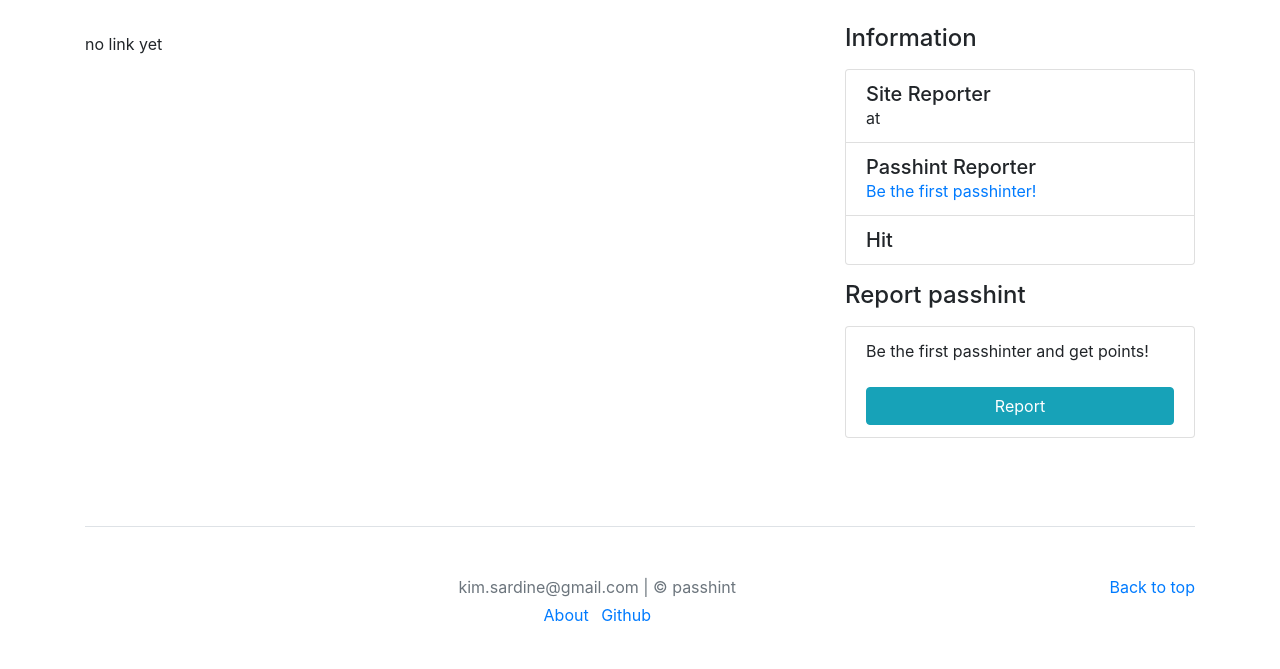
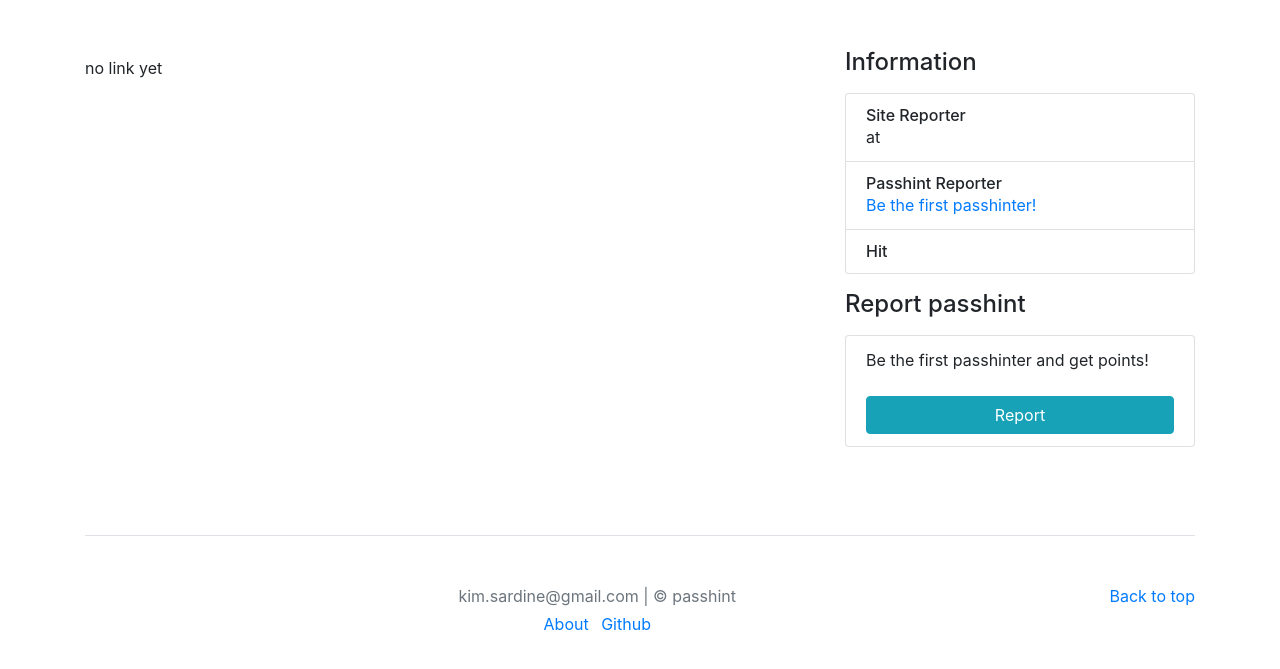
Before and after one commit to kim-sardine/passhint, a Django app: template passhint/templates/passhint/site_detail.html in a window 1280 px wide. Shown: the part 56-725 px from the top of the page. Run offline with Django 3.2, Linux system fonts and the light colour scheme; the template is opened without the code that fills it, so the values that code supplies are empty; parts of the project's set-up code (start-up, migrations or seed data) failed here and were passed over; some libraries are stand-ins or nearby versions.

Commit message:
admin report_ruleset 작업 및 css 작업

```diff
--- a/passhint/models.py
+++ b/passhint/models.py
@@ -134,6 +134,7 @@ class RuleSet(TimeStampedModel, BaseRuleSet):
     class Meta:
         ordering = ['-created_at']
 
+    # XXX RULE SENSITIVE
     @property
     def get_true_rule_list(self):
 
--- a/passhint/templates/passhint/layout.html
+++ b/passhint/templates/passhint/layout.html
@@ -1,6 +1,6 @@
 {% extends "layout.html" %}
 {% block content %}
-<div class="container mt-4">
+<div class="container mt-5">
     {% block passhint_content %} {% endblock %}
 
     {% include "footer.html" %}
--- a/passhint/templates/passhint/site_detail.html
+++ b/passhint/templates/passhint/site_detail.html
@@ -16,7 +16,7 @@
 
         {{ site.get_rule_set_list.get_true_rule_list|get_html_rule }}
     </div>
-    <div class="col-lg-4 pt-4 pt-lg-0">
+    <div class="col-lg-4 mt-4 mt-lg-0">
         <!-- user info -->
         <h4 class="mb-3">
              {% trans "Information" %}
@@ -24,14 +24,14 @@
         <ul class="list-group mb-3">
             <li class="list-group-item">
                 <div>
-                    <h5 class="my-0">{% trans "Site Reporter" %}</h5>
+                    <h6 class="my-0">{% trans "Site Reporter" %}</h6>
                     <strong>{{ site.user.username }}</strong>
                     <span> at {{ site.created_at }}</span>
                 </div>
             </li>
             <li class="list-group-item">
                 <div>
-                    <h5 class="my-0">{% trans "Passhint Reporter" %}</h5>
+                    <h6 class="my-0">{% trans "Passhint Reporter" %}</h6>
                     {% if site.get_rule_set_list %}
                         <strong>{{ site.get_rule_set_list.user.username }}</strong>
                         <span> at {{ site.get_rule_set_list.created_at }}</span>
@@ -42,13 +42,13 @@
             </li>
             <li class="list-group-item">
                 <div>
-                    <h5 class="my-0">{% trans "Hit" %}</h5>
+                    <h6 class="my-0">{% trans "Hit" %}</h6>
                     <span>{{ site.hit }}</span>
                 </div>
             </li>
         </ul>
     </div>
-    <div class="offset-lg-8 col-lg-4 pt-4 pt-lg-0">
+    <div class="offset-lg-8 col-lg-4 mt-4 mt-lg-0">
         <!-- user info -->
         <h4 class="mb-3">
             {% if site.get_rule_set_list %}
--- a/passhint/templates/passhint/site_report.html
+++ b/passhint/templates/passhint/site_report.html
@@ -6,11 +6,11 @@
 <div class="row">
     <div class="col-lg-8">
 
-        <div class="pb-4">
+        <div class="mb-5">
             <h2>{% trans "Report new site and get points" %}</h2>
         </div>
 
-        <div class="pt-4">
+        <div>
             <form method="post" novalidate>
                 <div class="p-4 border rounded">
                     {% csrf_token %}
--- a/passhint/templates/passhint/site_report_ruleset.html
+++ b/passhint/templates/passhint/site_report_ruleset.html
@@ -6,11 +6,11 @@
 <div class="row">
     <div class="col-lg-8">
 
-        <div class="pb-4">
+        <div class="mb-5">
             <h2><small>{% trans "Update passhint of" %}</small>  {{ site.name }}</h2>
         </div>
 
-        <div class="pt-4">
+        <div>
             <form method="post" novalidate>
                 <div class="p-4 border rounded">
                     {% csrf_token %}
```
Also changed, not shown: passhint/admin.py (+23 -0 lines), passhint/common.py (added, +14 -0 lines), passhint/forms.py (+4 -4 lines).
